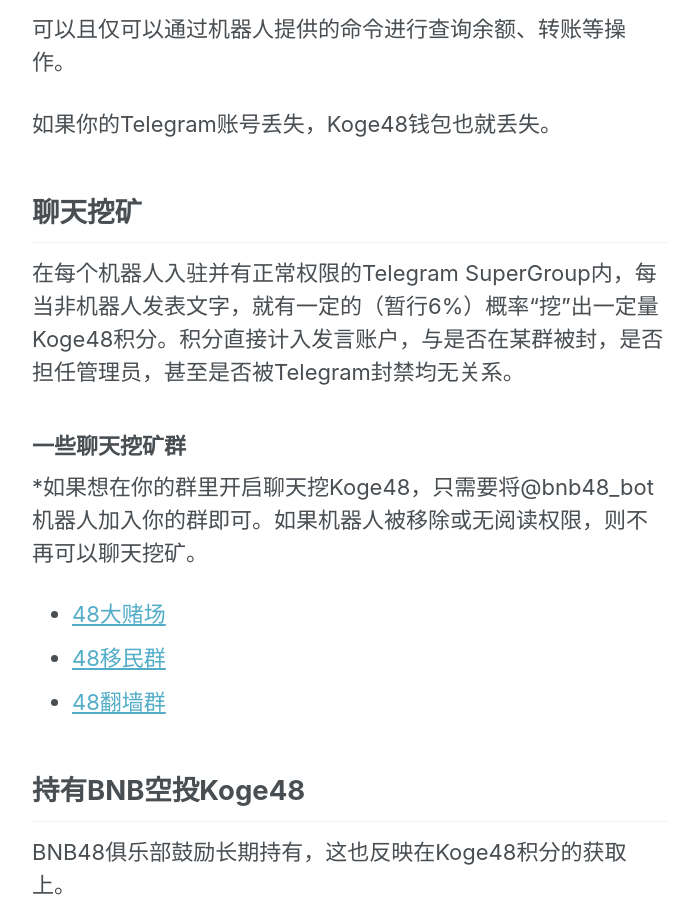
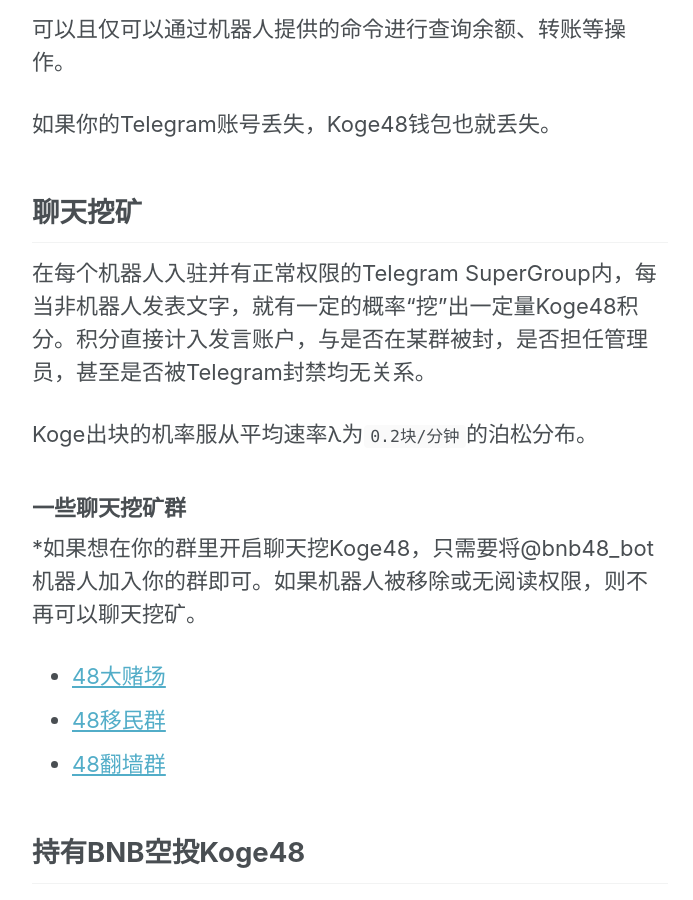
Before and after one commit to 48Club/BNB48Club.github.io, a Jekyll site: the page built from _pages/koge48.md, in a window 1280 px wide and 900 px high, scrolled down 880 px. Shown: the whole window, without its empty margins (290-983 px from the left). Built offline with Jekyll 4.4.1, drawn with Linux system fonts in a browser that asks for light colours; nearby versions of some CDN libraries.

Commit message:
修改聊天挖矿的概率说明

```diff
--- a/_pages/koge48.md
+++ b/_pages/koge48.md
@@ -23,7 +23,9 @@
 如果你的Telegram账号丢失，Koge48钱包也就丢失。
 
 ## 聊天挖矿
-在每个机器人入驻并有正常权限的Telegram SuperGroup内，每当非机器人发表文字，就有一定的（暂行6%）概率“挖”出一定量Koge48积分。积分直接计入发言账户，与是否在某群被封，是否担任管理员，甚至是否被Telegram封禁均无关系。
+在每个机器人入驻并有正常权限的Telegram SuperGroup内，每当非机器人发表文字，就有一定的概率“挖”出一定量Koge48积分。积分直接计入发言账户，与是否在某群被封，是否担任管理员，甚至是否被Telegram封禁均无关系。
+
+Koge出块的机率服从平均速率λ为`0.2块/分钟`的泊松分布。
 
 ### 一些聊天挖矿群
 \*如果想在你的群里开启聊天挖Koge48，只需要将@bnb48_bot机器人加入你的群即可。如果机器人被移除或无阅读权限，则不再可以聊天挖矿。
```
